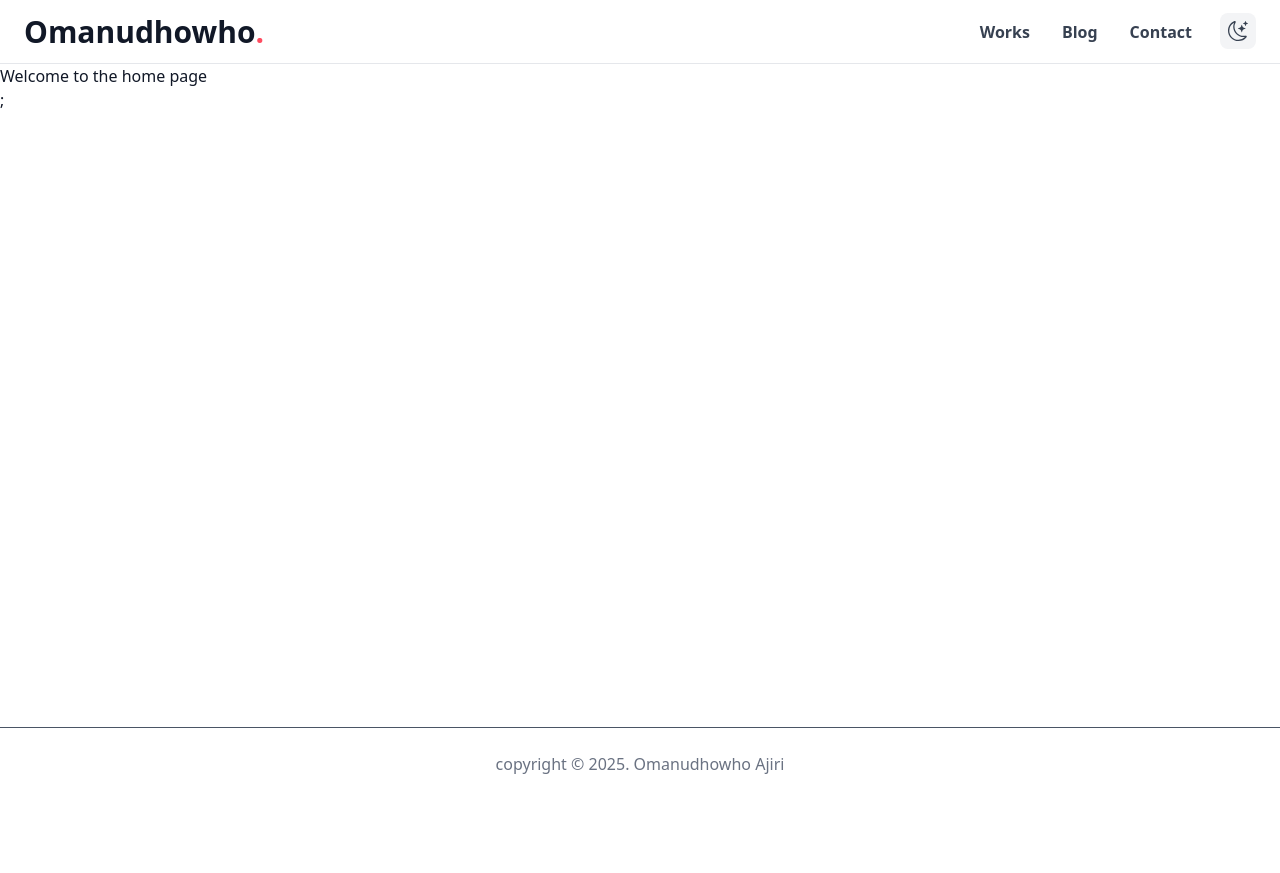
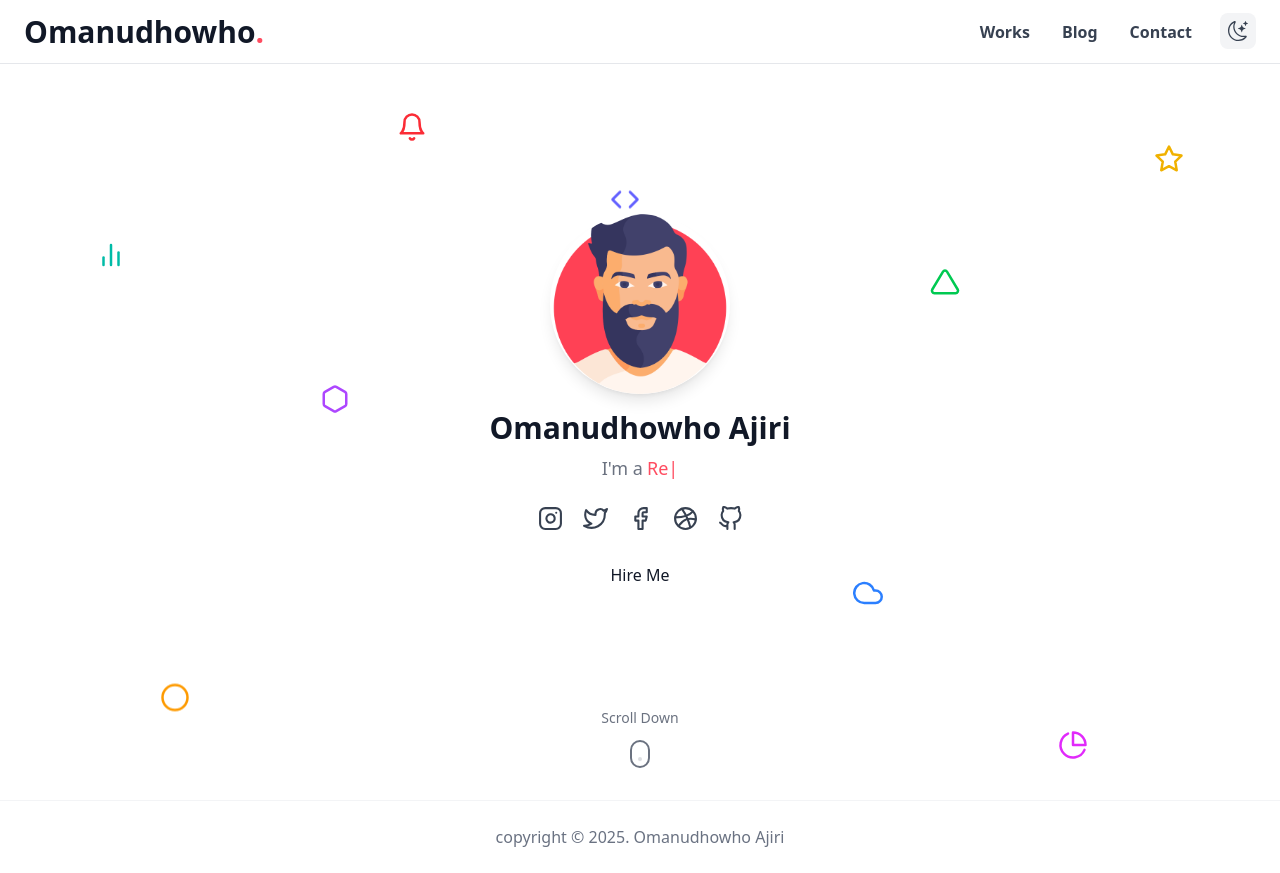
Before and after one commit to jirois/portfolio, a Next.js app: page / in a window 1280 px wide. Before the commit the page ends 800 px from the top, so only its background shows below. Built offline with nearby package versions, Linux system fonts and the light colour scheme.

Commit message:
feat: added herosection including herobackground

```diff
--- a/package.json
+++ b/package.json
@@ -18,6 +18,7 @@
     "react-scroll-to-top": "^3.1.0",
     "react-slick": "^0.31.0",
     "react-typed": "^2.0.12",
+    "sass": "^1.93.0",
     "slick-carousel": "^1.8.1"
   },
   "devDependencies": {
--- /dev/null
+++ b/src/app/components/form/Button.tsx
@@ -0,0 +1,18 @@
+import classNames from "classnames";
+import React from "react";
+
+interface Props {
+  type?: "button" | "submit";
+  className?: string;
+  children: React.ReactNode;
+}
+
+const Button: React.FC<Props> = ({ type = "submit", children, className }) => {
+  return (
+    <button type={type} className={classNames(["btn", className])}>
+      {children}
+    </button>
+  );
+};
+
+export default Button;
--- /dev/null
+++ b/src/app/components/partials/HeroBackground.tsx
@@ -0,0 +1,70 @@
+import React from "react";
+import styles from "../../styles/modules/HeroBackground.module.scss";
+import {
+  FiBarChart2,
+  FiBell,
+  FiCircle,
+  FiCloud,
+  FiCode,
+  FiHexagon,
+  FiPieChart,
+  FiStar,
+  FiTriangle,
+} from "react-icons/fi";
+
+const HeroBackground = () => {
+  return (
+    <>
+      <FiBarChart2
+        size={30}
+        className="absolute  top-60 left-10 hidden text-teal-500 sm:inline-block md:left-24"
+      />
+      <FiBell
+        size={30}
+        className="animate-bell  absolute top-28 right-2/3 hidden text-red-500 sm:inline-block"
+      />
+      <FiCode
+        size={30}
+        className="absolute  top-48 right-1/2 hidden animate-bounce text-indigo-500 sm:inline-block"
+      />
+      <FiPieChart
+        size={30}
+        className="animate-move  absolute bottom-10 right-20 hidden text-fuchsia-500 sm:inline-block md:right-48"
+      />
+      <FiStar
+        size={30}
+        className="absolute  top-36 right-10 hidden text-yellow-500 sm:inline-block md:right-24"
+      />
+      <FiTriangle
+        size={30}
+        className="animate-move-rotate  absolute top-1/3 right-1/4 hidden text-green-500 sm:inline-block"
+      />
+      <FiCloud
+        size={30}
+        className="absolute bottom-48  left-2/3 hidden animate-pulse text-blue-500 sm:inline-block"
+      />
+      <FiCircle
+        size={30}
+        className="absolute bottom-20  left-16 hidden animate-bounce text-amber-500 sm:inline-block md:left-40"
+      />
+      <FiHexagon
+        size={30}
+        className="absolute top-96 left-1/4 hidden animate-spin text-purple-500 sm:inline-block"
+      />
+      <ul className={styles.circles}>
+        <li className="bg-primary-300"></li>
+        <li className="bg-purple-300"></li>
+        <li className="bg-indigo-300"></li>
+        <li className="bg-emerald-300"></li>
+        <li className="bg-teal-300"></li>
+        <li className="bg-pink-300"></li>
+        <li className="bg-blue-300"></li>
+        <li className="bg-orange-300"></li>
+        <li className="bg-yellow-300"></li>
+        <li className="bg-gray-200 dark:bg-gray-700"></li>
+      </ul>
+    </>
+  );
+};
+
+export default HeroBackground;
--- /dev/null
+++ b/src/app/components/partials/HeroSection.tsx
@@ -0,0 +1,203 @@
+"use client";
+
+import Image from "next/image";
+import Link from "next/link";
+import React from "react";
+import {
+  FiDribbble,
+  FiFacebook,
+  FiGithub,
+  FiInstagram,
+  FiTwitter,
+} from "react-icons/fi";
+import Button from "../form/Button";
+import HeroBackground from "./HeroBackground";
+import { ReactTyped } from "react-typed";
+import { useTheme } from "@/app/hooks/use-theme";
+
+const HeroSection = () => {
+  const { theme } = useTheme();
+
+  return (
+    <div className="hero relative -mt-16 flex items-center justify-center min-h-screen">
+      <HeroBackground />
+      <div className="flex flex-col items-center z-10">
+        <div className="overflow-hidden rounded-full shadow-lg">
+          <Image
+            src="/images/avatar/man.png"
+            width={180}
+            height={180}
+            alt="Omanudhowho Ajiri - Frontend Developer"
+            priority
+          />
+        </div>
+
+        <h1
+          className="mt-4 text-3xl font-bold"
+          style={{
+            color: theme === "dark" ? "#ffffff" : "#111827",
+          }}
+        >
+          Omanudhowho Ajiri
+        </h1>
+
+        <div
+          className="mt-2 flex gap-1 text-lg"
+          style={{
+            color: theme === "dark" ? "#d1d5db" : "#6b7280",
+          }}
+        >
+          I&apos;m a{" "}
+          <span style={{ color: "#ff4c60" }}>
+            <ReactTyped
+              strings={[
+                "Frontend Developer",
+                "UI/UX Designer",
+                "React Specialist",
+              ]}
+              typeSpeed={60}
+              backSpeed={30}
+              loop
+            />
+          </span>
+        </div>
+
+        <div className="mt-6 flex gap-5">
+          <Link
+            href="https://www.instagram.com"
+            className="transition-all duration-150 hover:scale-110"
+            style={{
+              color: theme === "dark" ? "#d1d5db" : "#374151",
+            }}
+            onMouseEnter={(e) => {
+              e.currentTarget.style.color = "#ff4c60";
+            }}
+            onMouseLeave={(e) => {
+              e.currentTarget.style.color =
+                theme === "dark" ? "#d1d5db" : "#374151";
+            }}
+          >
+            <FiInstagram size={25} />
+          </Link>
+
+          <Link
+            href="https://www.twitter.com"
+            className="transition-all duration-150 hover:scale-110"
+            style={{
+              color: theme === "dark" ? "#d1d5db" : "#374151",
+            }}
+            onMouseEnter={(e) => {
+              e.currentTarget.style.color = "#ff4c60";
+            }}
+            onMouseLeave={(e) => {
+              e.currentTarget.style.color =
+                theme === "dark" ? "#d1d5db" : "#374151";
+            }}
+          >
+            <FiTwitter size={25} />
+          </Link>
+
+          <Link
+            href="https://www.facebook.com"
+            className="transition-all duration-150 hover:scale-110"
+            style={{
+              color: theme === "dark" ? "#d1d5db" : "#374151",
+            }}
+            onMouseEnter={(e) => {
+              e.currentTarget.style.color = "#ff4c60";
+            }}
+            onMouseLeave={(e) => {
+              e.currentTarget.style.color =
+                theme === "dark" ? "#d1d5db" : "#374151";
+            }}
+          >
+            <FiFacebook size={25} />
+          </Link>
+
+          <Link
+            href="https://www.dribbble.com"
+            className="transition-all duration-150 hover:scale-110"
+            style={{
+              color: theme === "dark" ? "#d1d5db" : "#374151",
+            }}
+            onMouseEnter={(e) => {
+              e.currentTarget.style.color = "#ff4c60";
+            }}
+            onMouseLeave={(e) => {
+              e.currentTarget.style.color =
+                theme === "dark" ? "#d1d5db" : "#374151";
+            }}
+          >
+            <FiDribbble size={25} />
+          </Link>
+
+          <Link
+            href="https://www.github.com"
+            className="transition-all duration-150 hover:scale-110"
+            style={{
+              color: theme === "dark" ? "#d1d5db" : "#374151",
+            }}
+            onMouseEnter={(e) => {
+              e.currentTarget.style.color = "#ff4c60";
+            }}
+            onMouseLeave={(e) => {
+              e.currentTarget.style.color =
+                theme === "dark" ? "#d1d5db" : "#374151";
+            }}
+          >
+            <FiGithub size={25} />
+          </Link>
+        </div>
+
+        <Button className="mt-8 px-8">Hire Me</Button>
+      </div>
+
+      <div className="absolute bottom-8 flex flex-col items-center">
+        <p
+          className="mb-3 text-sm"
+          style={{
+            color: theme === "dark" ? "#9ca3af" : "#6b7280",
+          }}
+        >
+          Scroll Down
+        </p>
+        <div
+          className="relative flex h-7 w-5 justify-center rounded-full border-2"
+          style={{
+            borderColor: theme === "dark" ? "#f9fafb" : "#6b7280",
+          }}
+        >
+          <div
+            className="animate-scroll absolute h-1 w-1 rounded-full"
+            style={{
+              top: "6px",
+              backgroundColor: theme === "dark" ? "#f9fafb" : "#6b7280",
+            }}
+          ></div>
+        </div>
+      </div>
+
+      {/* Add scroll animation */}
+      <style jsx>{`
+        @keyframes scroll {
+          0% {
+            opacity: 0;
+            transform: translateY(-10px);
+          }
+          50% {
+            opacity: 1;
+          }
+          100% {
+            opacity: 0;
+            transform: translateY(10px);
+          }
+        }
+        .animate-scroll {
+          animation: scroll 2s infinite;
+        }
+      `}</style>
+    </div>
+  );
+};
+
+export default HeroSection;
--- a/src/app/components/partials/footer.tsx
+++ b/src/app/components/partials/footer.tsx
@@ -1,6 +1,6 @@
 const Footer = () => {
   return (
-    <footer className="container mt-auto border-t border-gray-100 py-6 text-center text-gray-500 dark: border-gray-600">
+    <footer className="container mt-auto border-t border-gray-100 py-6 text-center text-gray-500 dark:border-gray-600">
       copyright &#169; {new Date().getFullYear()}. Omanudhowho Ajiri
     </footer>
   );
--- a/src/app/components/partials/navbar.tsx
+++ b/src/app/components/partials/navbar.tsx
@@ -2,7 +2,6 @@
 
 import { Theme, useTheme } from "../../hooks/use-theme";
 import { Dialog, Transition } from "@headlessui/react";
-import classNames from "classnames";
 import Link from "next/link";
 import { usePathname } from "next/navigation";
 import { Fragment, useState } from "react";
--- a/src/app/page.tsx
+++ b/src/app/page.tsx
@@ -1,9 +1,10 @@
 import AppLayout from "./components/AppLay";
+import HeroSection from "./components/partials/HeroSection";
 
 export default function Home() {
   return (
     <AppLayout>
-      <div>Welcome to the home page</div>;
+      <HeroSection />
     </AppLayout>
   );
 }
```
Also changed, not shown: 1 other file (tests, documents, lock files or other folders).
